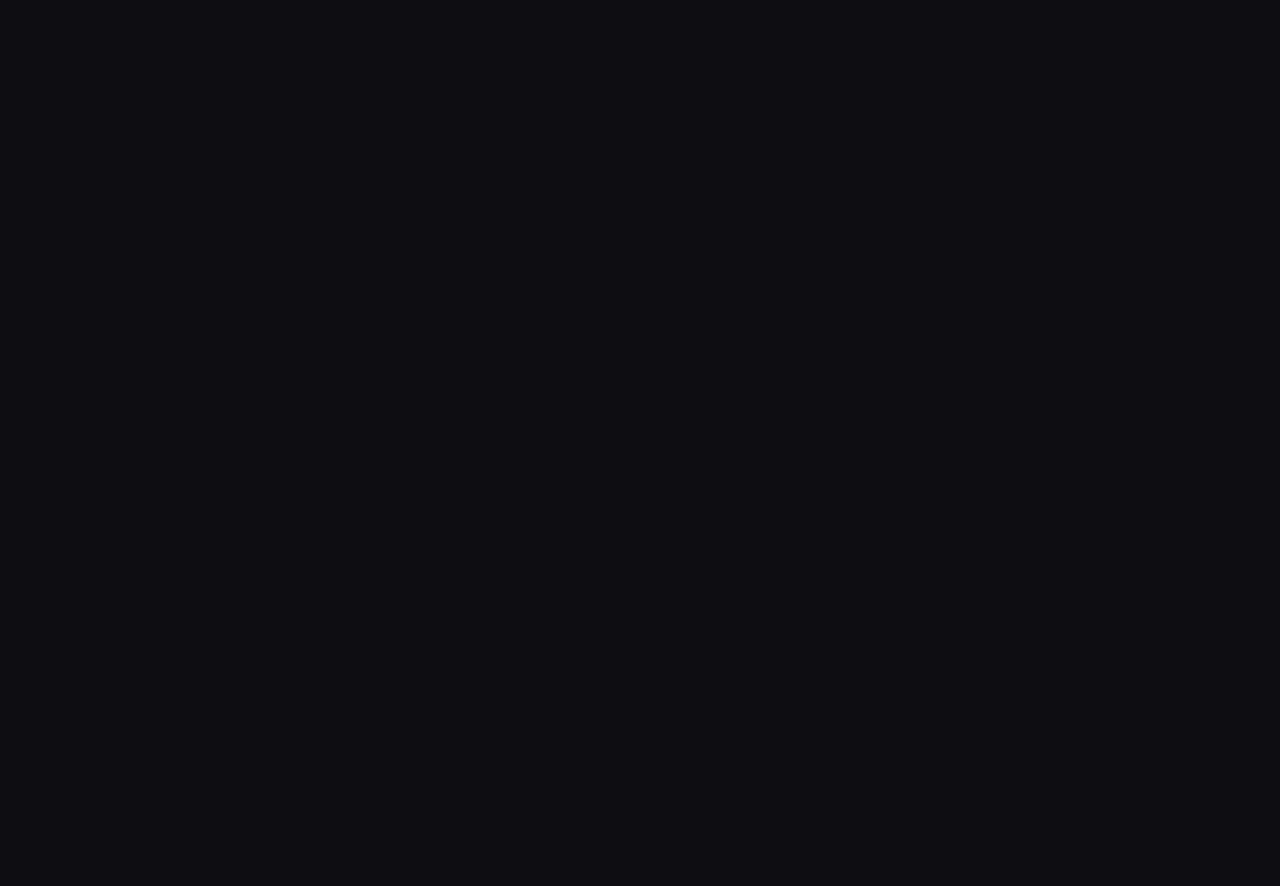
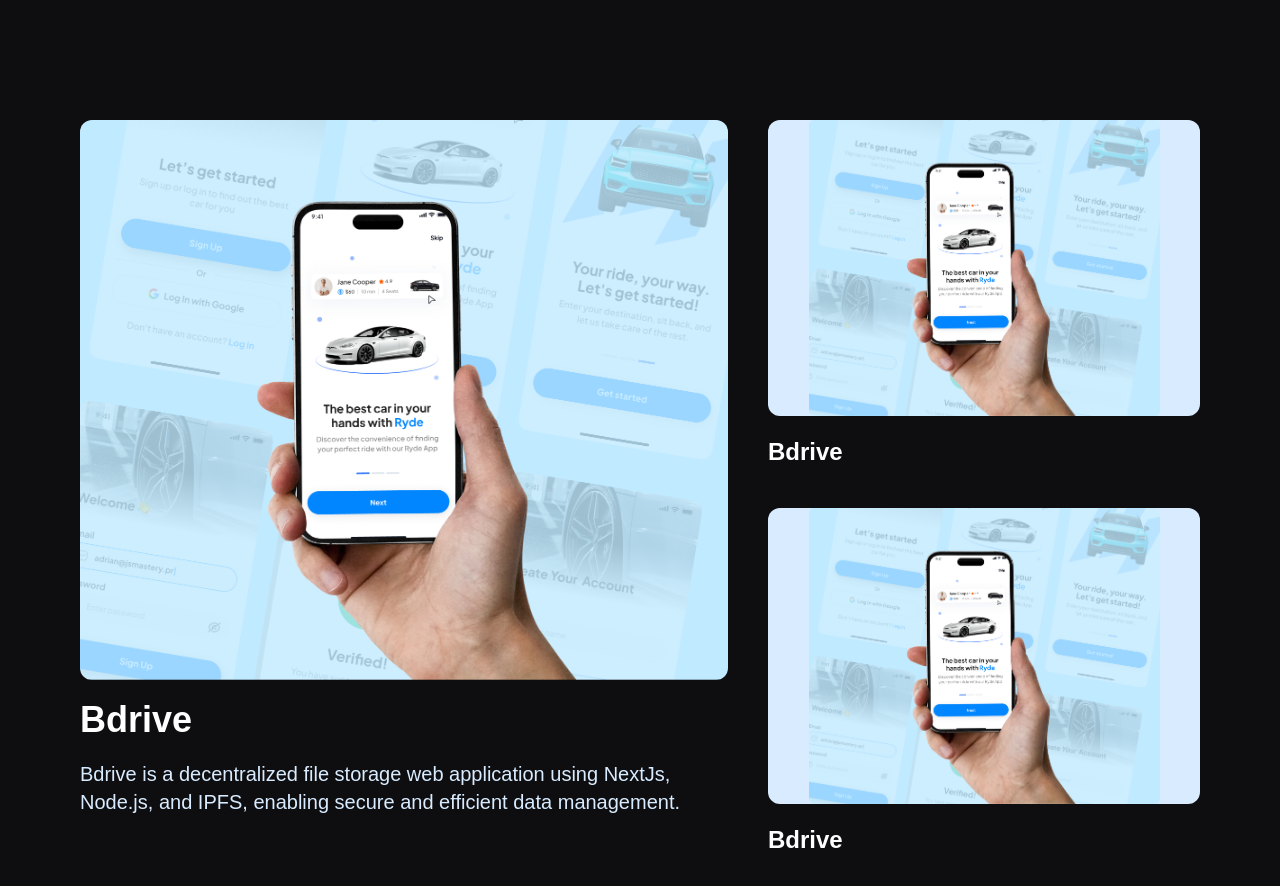
Before and after one commit to yami201/myportfolio, a React (Vite) app: page / in a window 1280 px wide. Shown: the part 920-1806 px from the top of the page. Before the commit the page ends 904 px from the top, so only its background shows below. Built offline with nearby package versions, Linux system fonts and the light colour scheme; a web font is replaced by a local one.

Commit message:
define projects sections

```diff
--- a/src/components/Button.jsx
+++ b/src/components/Button.jsx
@@ -3,9 +3,7 @@
         e.preventDefault();
         const targetElement = document.getElementById(target);
         if (targetElement) {
-            const offset = window.innerHeight * 0.15;
-            const top = targetElement.getBoundingClientRect().top + window.scrollY - offset;
-            window.scrollTo({ top, behavior: 'smooth' });
+            window.scrollTo({ top: targetElement.offsetTop, behavior: 'smooth' });
         }
     }
     return (
--- a/src/sections/Projects.jsx
+++ b/src/sections/Projects.jsx
@@ -1,9 +1,41 @@
 const Projects = () => {
     return (
-        <section id="projects">
-            <h2>My Projects</h2>
-            <div className="project-list">
-                {/* Map through your projects and display them here */}
+        <section id="projects" className="app-showcase">
+            <div className="w-full">
+                <div className="showcaselayout">
+                    {/*LEFT SIDE*/}
+                    <div className="first-project-wrapper">
+                        <div className="image-wrapper">
+                            <img src="/images/project1.png" alt="Bdrive" />
+                        </div>
+                        <div className="text-content">
+                            <h2>Bdrive</h2>
+                            <p className="text-white-50 md:text-xl">Bdrive is a decentralized file storage web application using NextJs, Node.js, and IPFS, enabling secure and efficient data management.</p>
+                        </div>
+                    </div>
+
+                    {/*RIGHT SIDE*/}
+                    <div className="project-list-wrapper overflow-hidden">
+                        <div className="project">
+                            <div className="image-wrapper bg-white-50">
+                                <img src="/images/project1.png" alt="Project 2" />
+                            </div>
+                            <div className="text-content">
+                                <h2>Bdrive</h2>
+                            </div>
+                        </div>
+                            <div className="project">
+                                <div className="image-wrapper bg-white-50">
+                                    <img src="/images/project1.png" alt="Project 2" />
+                                </div>
+                                <div className="text-content">
+                                    <h2>Bdrive</h2>
+                                </div>
+                            </div>
+                    </div>
+
+
+                </div>
             </div>
         </section>
     );
```
Also changed, not shown: public/images/project1.png (added).
